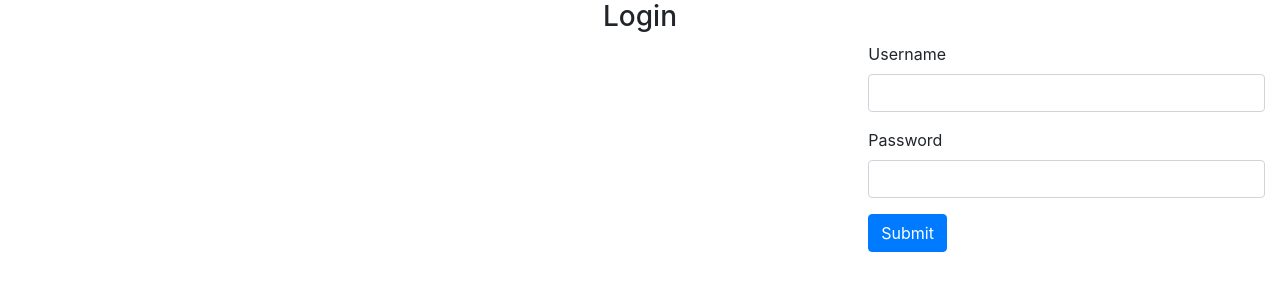
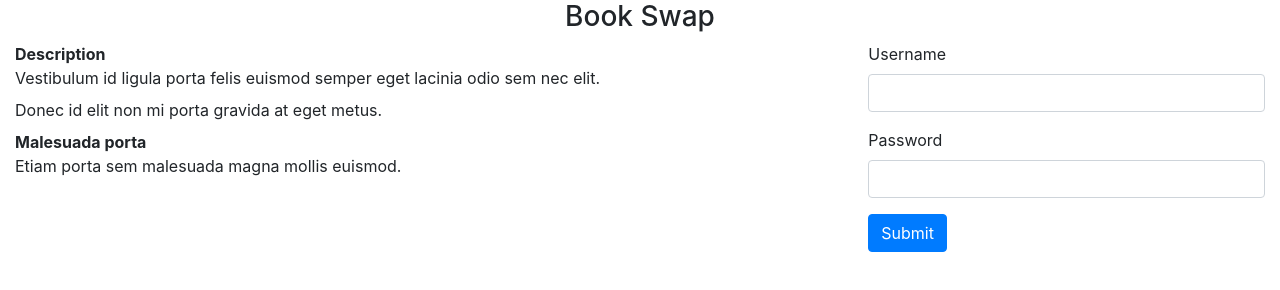
Before and after one commit to DejaTrudeaux/GreenField, a website: page angular-client/index.html in a window 1280 px wide. Drawn offline with nearby package versions, Linux system fonts and the light colour scheme.

Commit message:
description on login page

```diff
--- a/angular-client/templates/login.html
+++ b/angular-client/templates/login.html
@@ -2,17 +2,32 @@
     <div class="row">
         <div class="col-md-12">
             <h3 class="text-center">
-                Login
+                Book Swap
             </h3>
         </div>
     </div>
     <div class="row">
         <div class="col-md-8">
+<dt>
+    Description
+</dt>
+<dd>
+    Vestibulum id ligula porta felis euismod semper eget lacinia odio sem nec elit.
+</dd>
+<dd>
+    Donec id elit non mi porta gravida at eget metus.
+</dd>
+<dt>
+    Malesuada porta
+</dt>
+<dd>
+    Etiam porta sem malesuada magna mollis euismod.
+</dd>
         </div>
         <div class="col-md-4">
             <form role="form">
                 <div class="form-group">
-                    <label for="inputEmail">
+                    <label for="inputUsername">
                         Username
                     </label>
                     <input type="username" class="form-control" id="inputUsername" />
```
